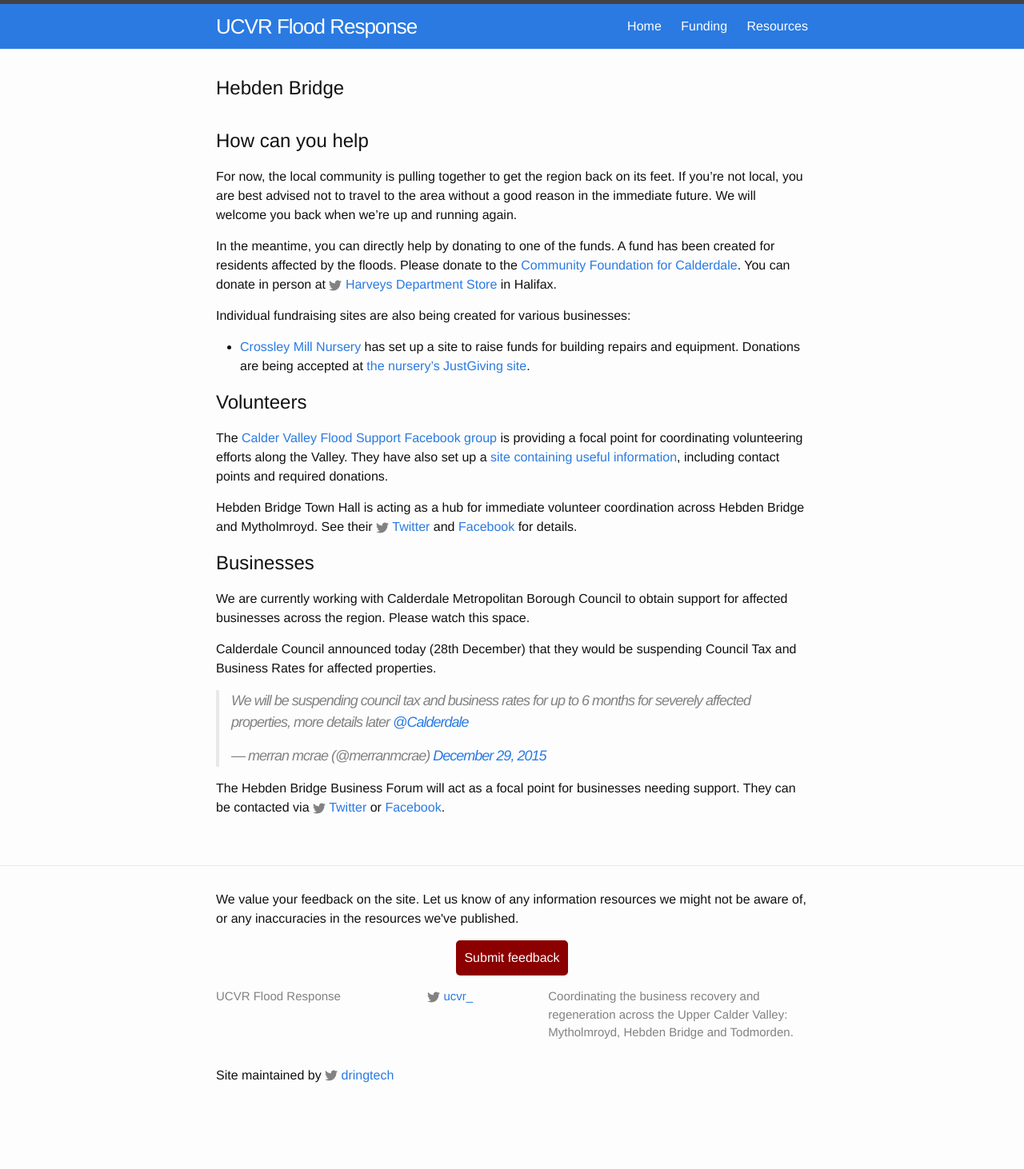
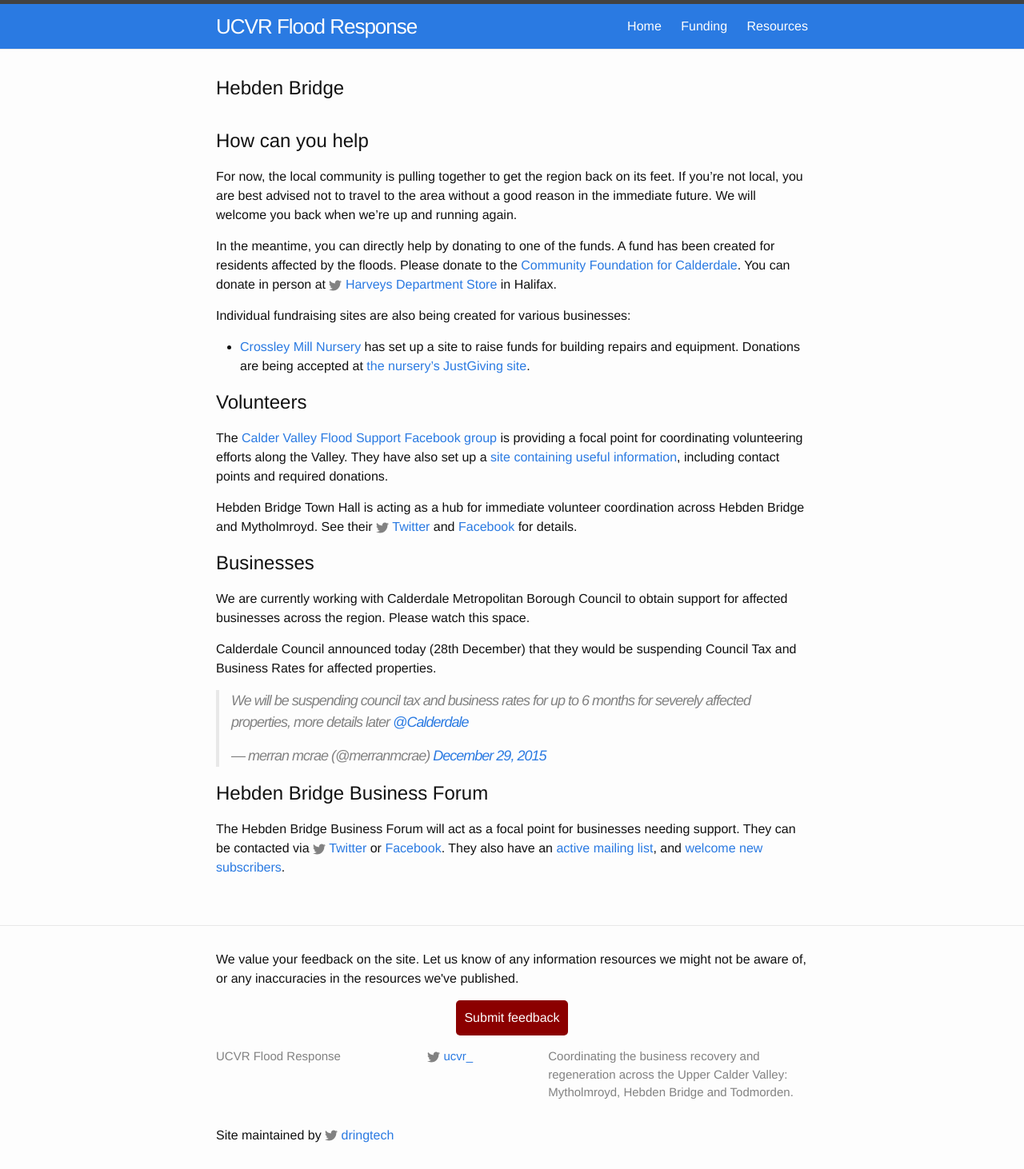
Before and after one commit to dringtech/ucvr-flood-info, a Jekyll site: the page built from communities/hebden-bridge.md, in a window 1280 px wide. Shown: the whole page at 80% size. Built offline with Jekyll 4.4.1, drawn with Linux system fonts in a browser that asks for light colours; comment, search, counter and statistics services are not loaded; before the commit the page ends 1387 px from its top, so only the background shows below that.

```diff
--- a/_data/nav.yml
+++ b/_data/nav.yml
@@ -20,5 +20,7 @@
 - title: "Resources"
   href: "/resources/"
   submenu:
+    - title: "Organisations"
+      href: "/resources/organisations/"
     - title: "Flood Resilience"
       href: "/resources/flood-resilience/"
--- a/_includes/business/hbbf.md
+++ b/_includes/business/hbbf.md
@@ -1,2 +1,7 @@
+# Hebden Bridge Business Forum
+
 The Hebden Bridge Business Forum will act as a focal point for businesses
-needing support. They can be contacted via {% include icon-twitter.html username="hbbusinessforum" text="Twitter"%} or [Facebook](https://www.facebook.com/hebdenbridgebusinessforum).
+needing support. They can be contacted via {% include icon-twitter.html username="hbbusinessforum" text="Twitter"%} or [Facebook](https://www.facebook.com/hebdenbridgebusinessforum). They also have an [active mailing list][MAILARCHIVE], and [welcome new subscribers][MAILSUBSCRIBE].
+
+[MAILARCHIVE]: http://us8.campaign-archive1.com/home/?u=bc05a1ad863c1d9cbe4f9ddfe&id=d5ca81de5a
+[MAILSUBSCRIBE]: http://eepurl.com/ShS7z
```
Also changed, not shown: resources/index.md (+2 -0 lines), resources/organisations.md (added, +6 -0 lines).
